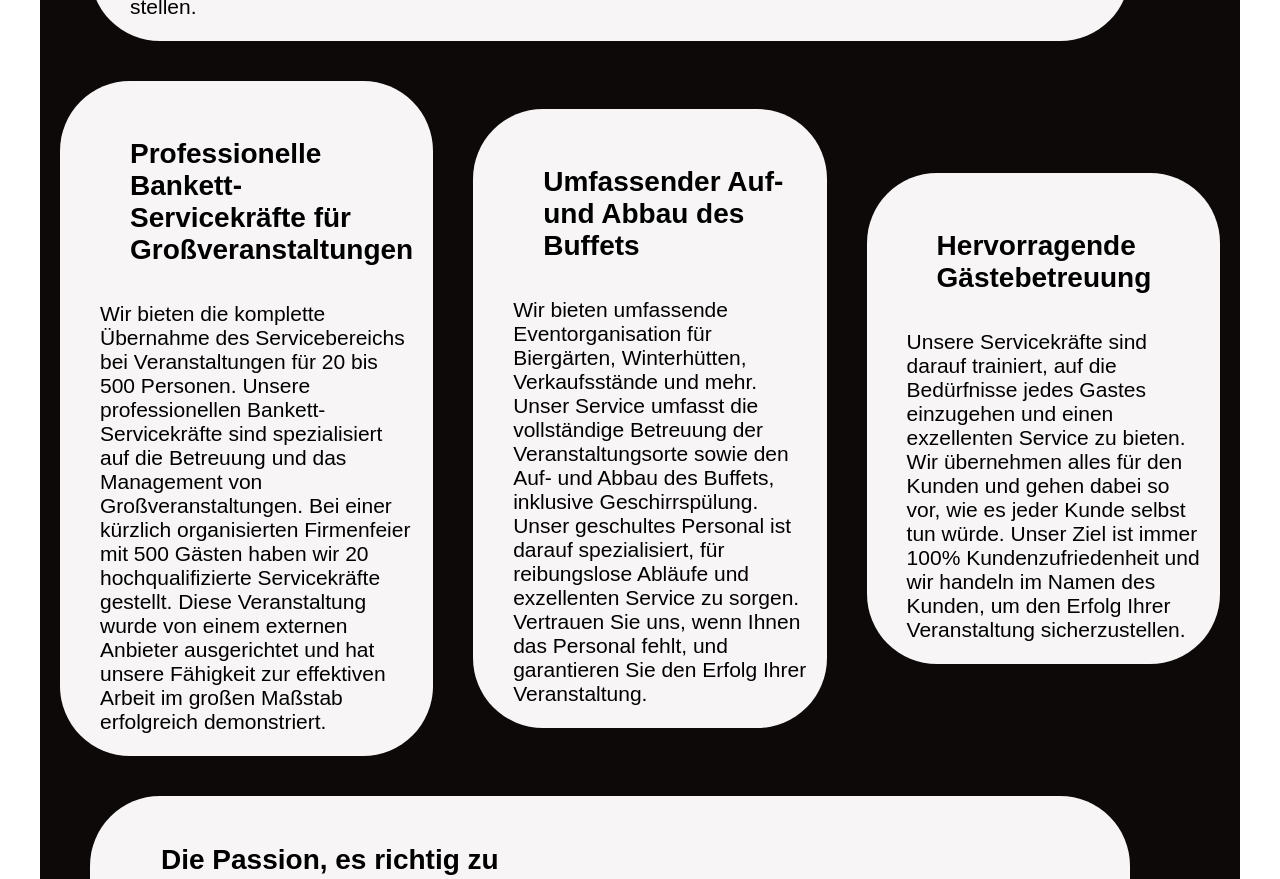
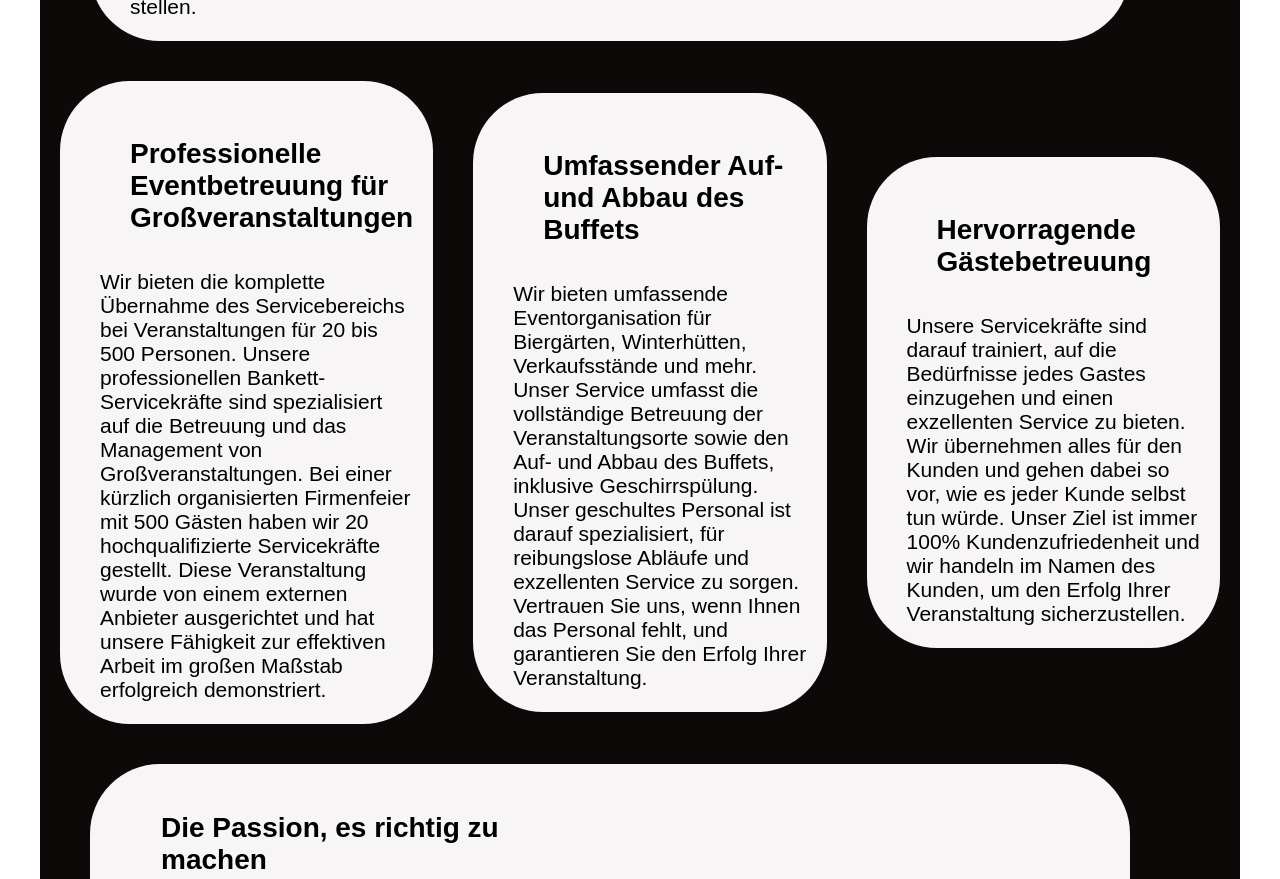
Before and after one commit to herzog92/it, a React (Create React App) app: page /services in a window 1280 px wide. Shown: the part 1340-2219 px from the top of the page. Built offline with nearby package versions, Linux system fonts and the light colour scheme.

Commit message:
Premier commit

```diff
--- a/src/Services.js
+++ b/src/Services.js
@@ -25,7 +25,7 @@ function Service() {
             {/* Section 3 */}
             <div className="section white-section">
                 <div className="box">
-                    <h4 className="titre2">Professionelle Bankett-Servicekräfte für Großveranstaltungen</h4>
+                    <h4 className="titre2">Professionelle Eventbetreuung für Großveranstaltungen</h4>
                     <p className="texte">Wir bieten die komplette Übernahme des Servicebereichs bei Veranstaltungen für 20 bis 500 Personen. Unsere professionellen Bankett-Servicekräfte sind spezialisiert auf die Betreuung und das Management von Großveranstaltungen. Bei einer kürzlich organisierten Firmenfeier mit 500 Gästen haben wir 20 hochqualifizierte Servicekräfte gestellt. Diese Veranstaltung wurde von einem externen Anbieter ausgerichtet und hat unsere Fähigkeit zur effektiven Arbeit im großen Maßstab erfolgreich demonstriert.</p>
                 </div>
                 <div className="box">
```
